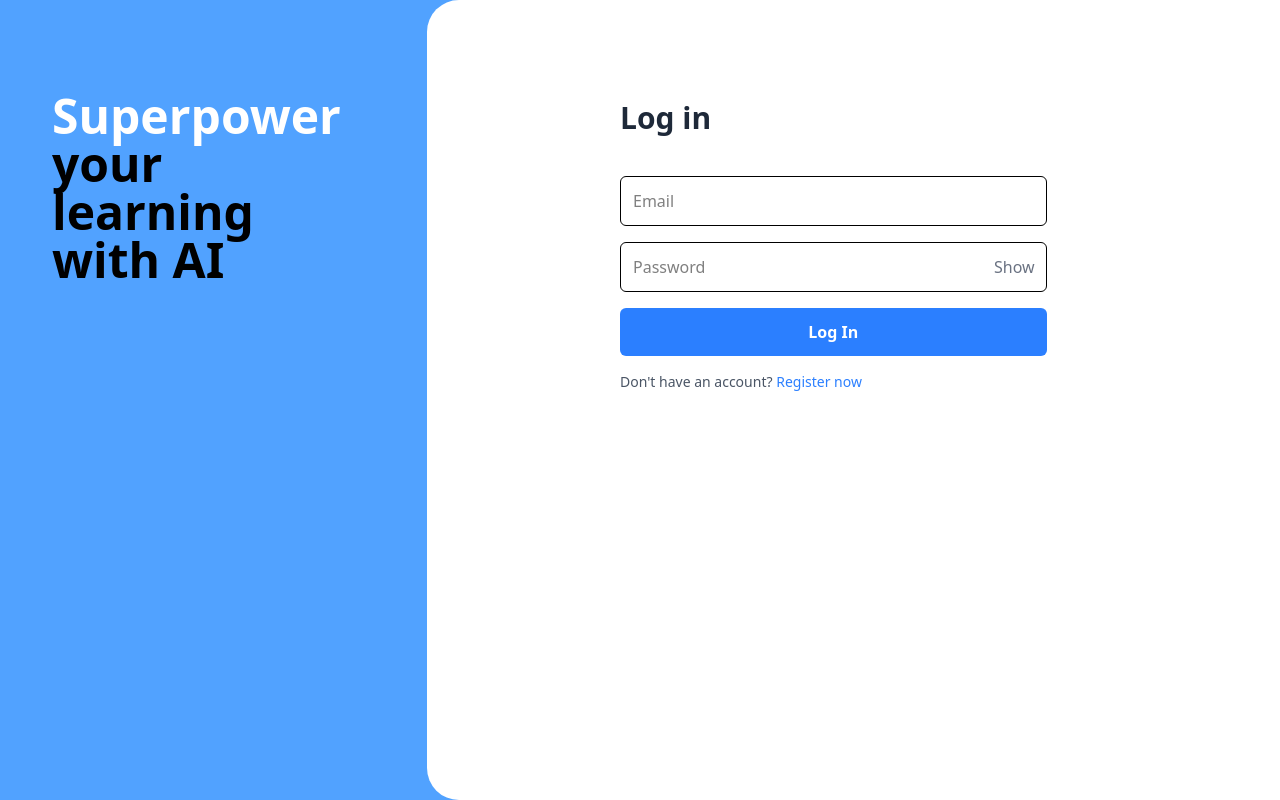
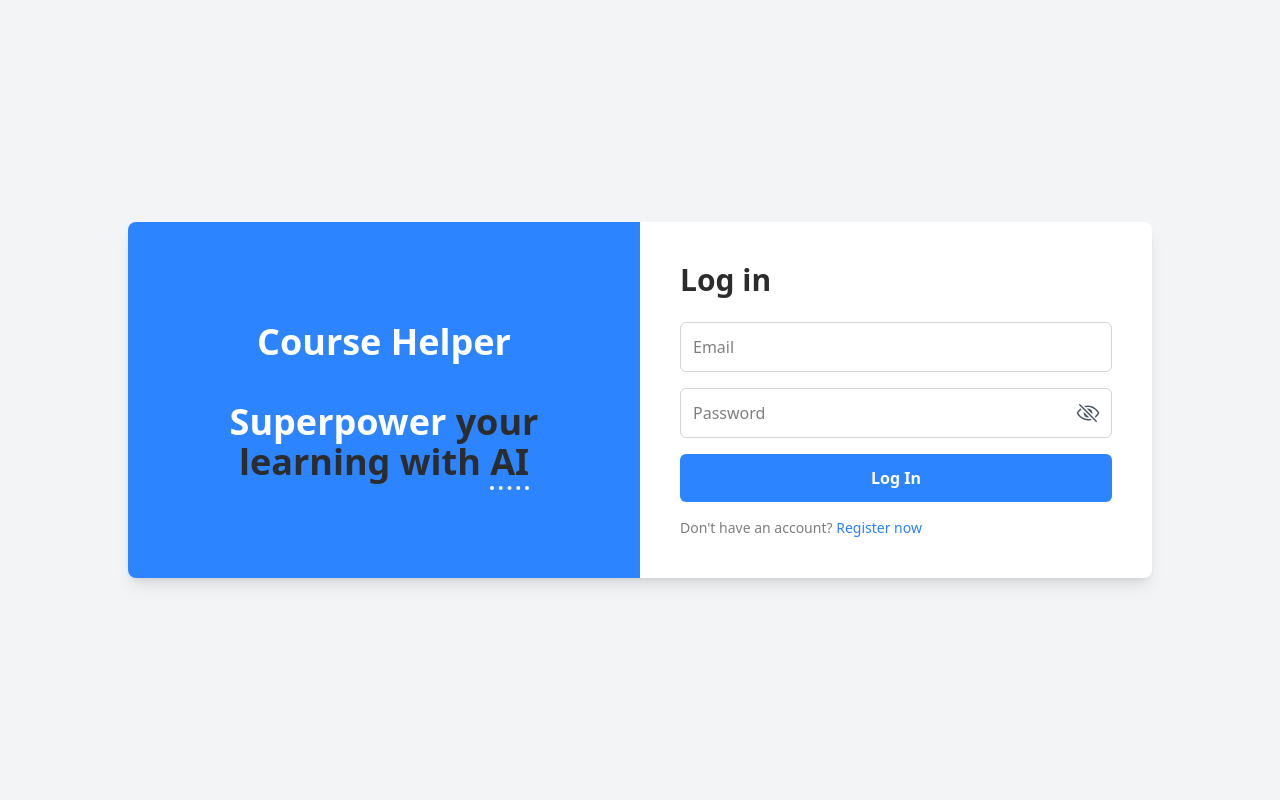
Before and after one commit to Rodikj/courseHelper, a React (Vite) app in the folder frontend/: page /login in a window 1280 px wide. Built offline with nearby package versions, Linux system fonts and the light colour scheme.

Commit message:
Tweaked the login/register page

```diff
--- a/frontend/src/components/LogIn/LoginForm.jsx
+++ b/frontend/src/components/LogIn/LoginForm.jsx
@@ -1,4 +1,6 @@
 import React, { useState } from 'react';
+import { IoEyeOffOutline } from "react-icons/io5";
+import { IoEyeOutline } from "react-icons/io5";
 
 const LoginForm = () => {
     const [email, setEmail] = useState('');
@@ -6,15 +8,15 @@ const LoginForm = () => {
     const [showPassword, setShowPassword] = useState(false);
 
     return (
-        <form  className="space-y-4  align-middle">
-            <h2 className="text-3xl font-bold text-gray-800 mt-10 pt-5 mb-10">Log in</h2>
+        <form  className="space-y-4">
+            <h2 className="text-3xl font-bold text-[#2C2C2C] mb-6">Log in</h2>
             <div>
                 <input
                     type="email"
                     placeholder="Email"
                     value={email}
                     onChange={(e) => setEmail(e.target.value)}
-                    className="w-full p-3 border rounded-md focus:outline-none focus:ring-2 focus:ring-blue-400"
+                    className="w-full p-3 border border-gray-300 rounded-md focus:outline-none focus:ring-2 focus:ring-blue-400"
                     required
                 />
             </div>
@@ -24,24 +26,24 @@ const LoginForm = () => {
                     placeholder="Password"
                     value={password}
                     onChange={(e) => setPassword(e.target.value)}
-                    className="w-full p-3 border rounded-md focus:outline-none focus:ring-2 focus:ring-blue-400"
+                    className="w-full p-3 border border-gray-300 rounded-md focus:outline-none focus:ring-2 focus:ring-blue-400"
                     required
                 />
                 <button
                     type="button"
                     onClick={() => setShowPassword(!showPassword)}
-                    className="absolute inset-y-0 right-3 flex items-center text-gray-500"
+                    className="absolute inset-y-0 right-3 flex items-center text-gray-600 hover:cursor-pointer"
                 >
-                    {showPassword ? 'Hide' : 'Show'}
+                    {showPassword ? <div className="text-[24px] font-bold"><IoEyeOutline /> </div>: <div className="text-[24px] font-bold"><IoEyeOffOutline /></div>}
                 </button>
             </div>
             <button
                 type="submit"
-                className="w-full bg-blue-500 hover:bg-blue-600 text-white font-semibold p-3 rounded-md transition duration-300"
+                className="w-full bg-[#2D84FF] hover:bg-blue-600 text-white font-semibold p-3 rounded-md transition duration-300 hover:cursor-pointer"
             >
                 Log In
             </button>
-            <p className="text-sm text-gray-600 ">
+            <p className="text-sm text-[#7e7e7e] ">
                 Don't have an account?{' '}
                 <a href="/register" className="text-blue-500 hover:underline">
                     Register now
--- a/frontend/src/pages/Login.jsx
+++ b/frontend/src/pages/Login.jsx
@@ -5,21 +5,21 @@ const Login = () => {
     const [showPassword, setShowPassword] = useState(false);
 
     return (
-        <div className="min-h-screen w-full flex items-center justify-center bg-blue-400">
-            <div className="min-h-screen flex w-full h-full">
+        <div className="min-h-screen flex items-center justify-center bg-gray-100">
+            <div className="flex flex-col md:flex-row bg-white rounded-lg shadow-lg overflow-hidden w-full max-w-5xl">
                 {/* Left Side */}
-                <div className="w-1/3  flex flex-col align-top p-8">
-                    <h2 className="text-5xl font-bold text-black mb-2 mt-10 text-balance p-5">
-                        <span className="text-white font-bold">Superpower </span>your learning with AI</h2>
+                <div className="md:w-1/2 items-center justify-center bg-[#2D84FF] p-10">
+                    <h1 className="text-4xl font-bold my-auto md:mt-15 mb-10 text-center">
+                        <span className="text-white">Course Helper </span>
+                    </h1>
+                    <h1 className="text-4xl font-bold text-white text-center">
+                        <span className="text-white">Superpower </span><span className="text-[#2C2C2C]">your learning with <span className="border-b-4 border-dotted border-white">AI</span></span>
+                    </h1>
                 </div>
 
                 {/* Right Side */}
-                <div className="w-2/3 bg-white flex flex-col items-center pt-10 pb-10 rounded-s-4xl">
-                    <div className="w-full max-w-xl lg:w-1/2 sm:w-1/2 mr-10">
-
-                        <LoginForm />
-
-                    </div>
+                <div className="md:w-1/2 p-10">
+                    <LoginForm />
                 </div>
             </div>
         </div>
--- a/frontend/src/pages/Register.jsx
+++ b/frontend/src/pages/Register.jsx
@@ -25,7 +25,7 @@ const Register = () => {
         </div>
 
         <div className="md:w-1/2 p-10 ">
-          <h2 className="text-2xl font-bold mb-6 text-[#2C2C2C]">Create Account</h2>
+          <h2 className="text-3xl font-bold mb-6 text-[#2C2C2C]">Create Account</h2>
           <form className="space-y-4">
             <div className="flex space-x-4">
               <input
@@ -73,10 +73,10 @@ const Register = () => {
             <button
               type="submit"
               // onClick={()=>handleSubmit()} - za podocna
-              className="w-full bg-[#2D84FF] text-white font-semibold p-3 rounded-md hover:bg-blue-600 transition hover:cursor-pointer">
+              className="w-full bg-[#2D84FF] text-white font-semibold p-3 rounded-md hover:bg-blue-600 transition duration-300 hover:cursor-pointer">
               Register
             </button>
-            <p className="text-sm text-[#7e7e7e] text-center">
+            <p className="text-sm text-[#7e7e7e]">
               Already have an account?{" "}
               <NavLink to="/login" className="text-blue-500 hover:underline">
                 Log in
```
